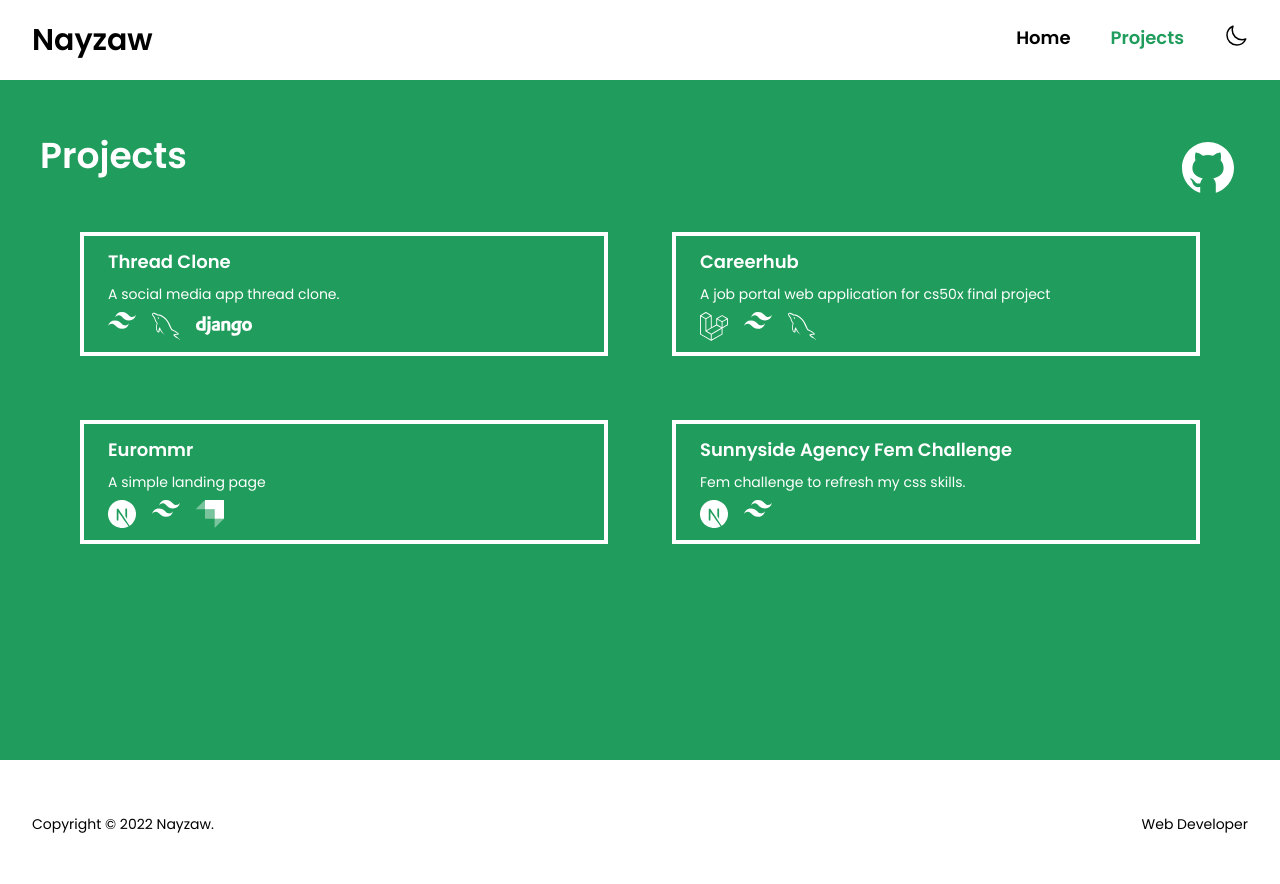
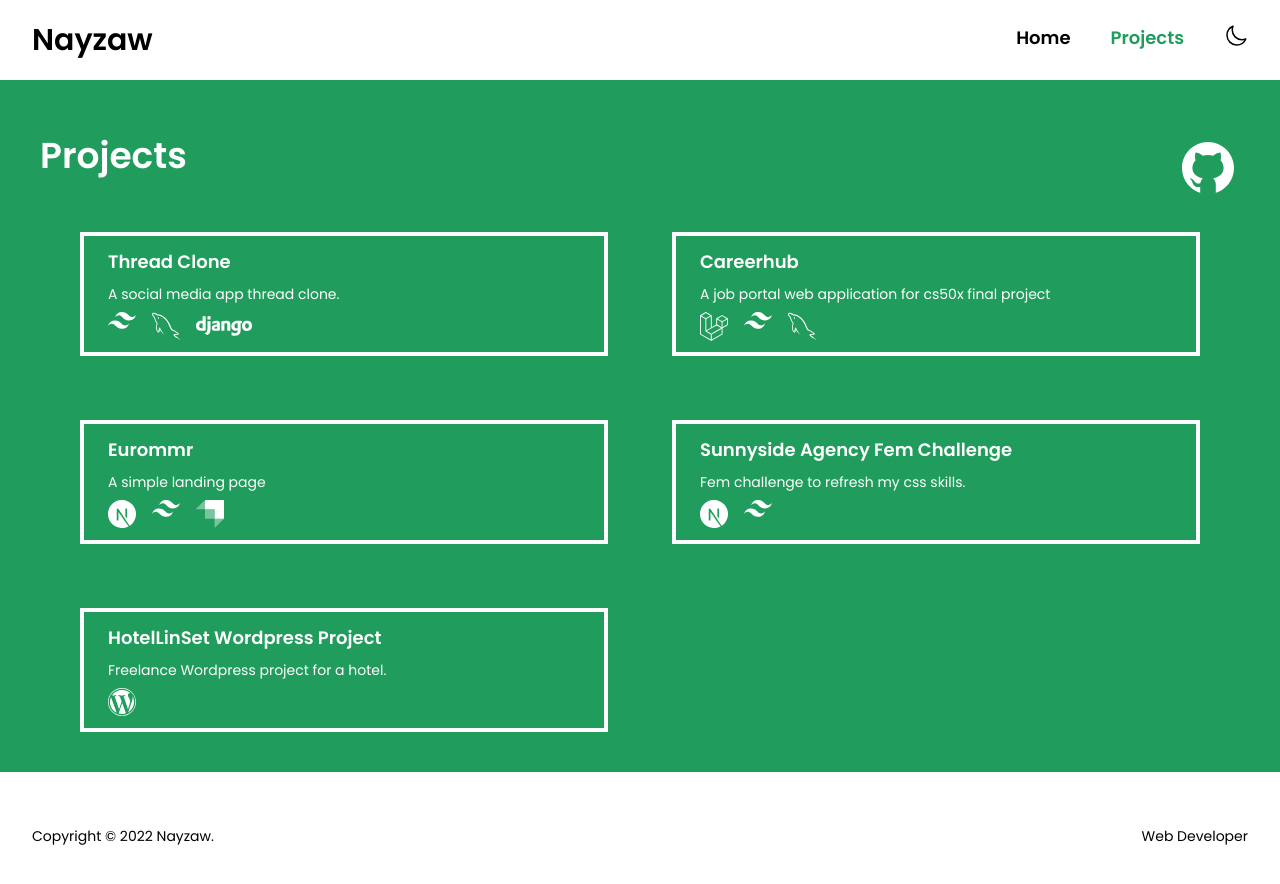
Before and after one commit to ahnge/my-realportfolio, a Next.js app: page /projects in a window 1280 px wide. Shown: the top 884 px of the page. Built offline with nearby package versions, Linux system fonts and the light colour scheme.

Commit message:
add wp project

```diff
--- a/components/projects/AllProjects.tsx
+++ b/components/projects/AllProjects.tsx
@@ -5,6 +5,7 @@ import {
   StrapiLogo,
   TailwindLogo,
   DjangoLogo,
+  WordpressLogo,
 } from "../logos/logo";
 import SingleProject from "./SingleProject";
 
@@ -49,6 +50,13 @@ export const projects = [
     link: "https://sunnyside-agency-ahnge.vercel.app/",
     techs: [<NextLogo key={1} />, <TailwindLogo key={2} />],
   },
+  {
+    id: 5,
+    title: "HotelLinSet Wordpress project",
+    shortDescription: "Freelance Wordpress project for a hotel.",
+    link: "https://hotellinsetpyinoolwin.com/",
+    techs: [<WordpressLogo key={1} />],
+  },
 ];
 
 const AllProjects = () => {
```
